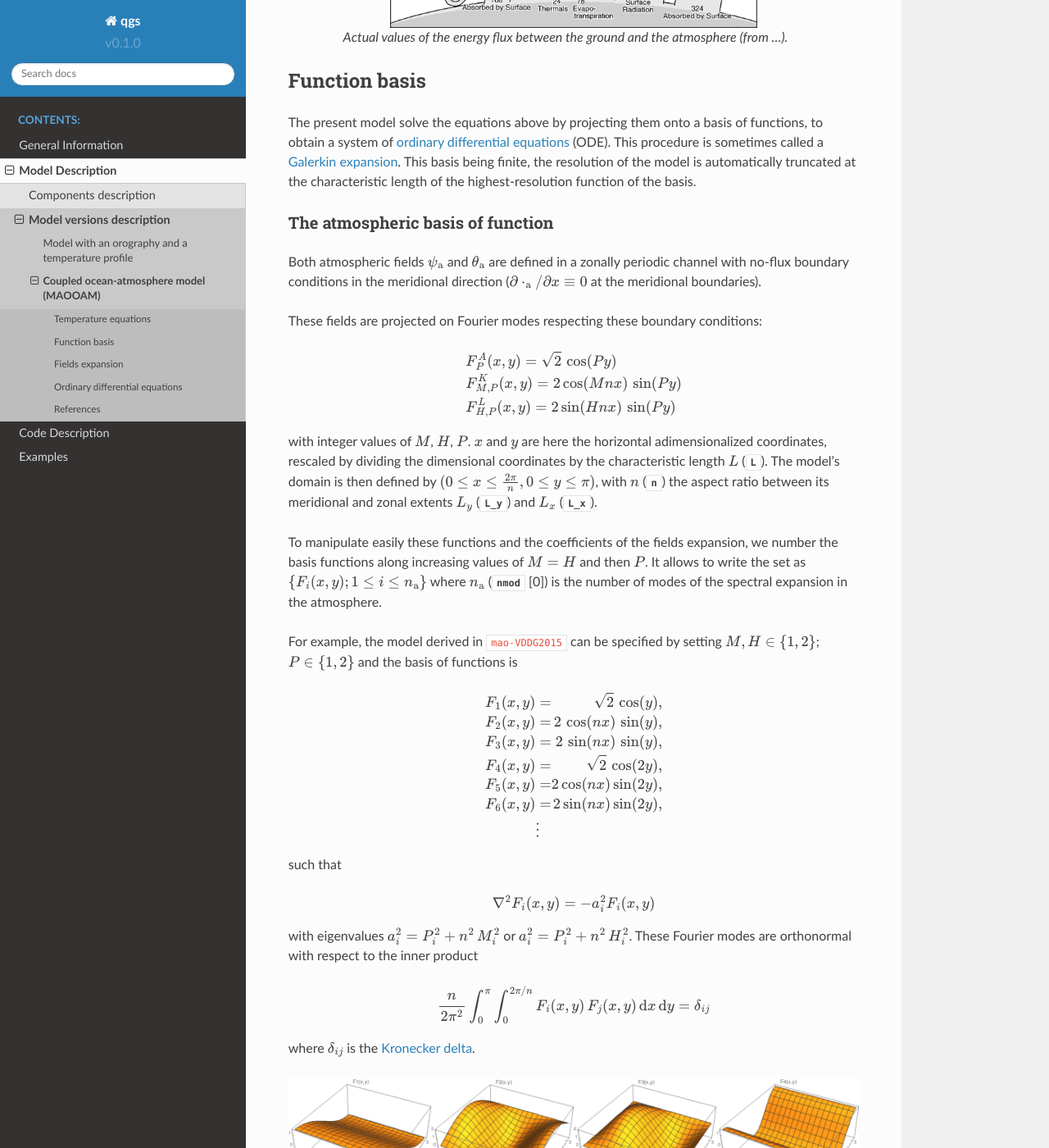
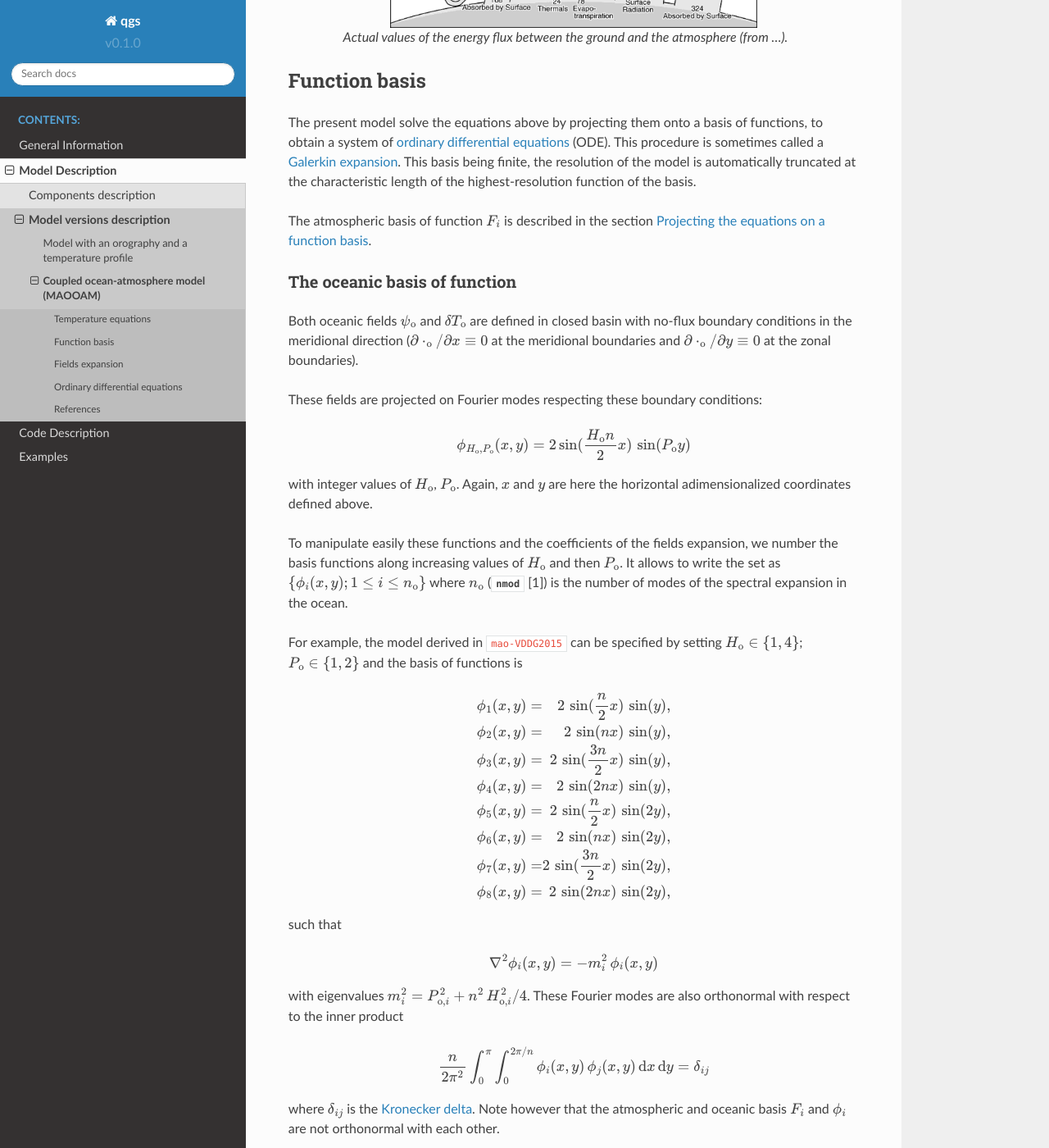
Before and after one commit to Climdyn/qgs, a Sphinx documentation site: the page built from documentation/source/files/model/maooam_model.rst, in a window 1280 px wide and 1400 px high, scrolled down 2587 px. Shown: the whole window at 82% size. Built offline with Sphinx 7.4.7 and the Read the Docs theme 2.0.0, drawn with Linux system fonts in a browser that asks for light colours; formulas are drawn with MathJax 3; cross-references to code outside the pages are shown as plain code; some of the changed text lies outside the part shown.

Commit message:
First batch of corrections

```diff
--- a/documentation/source/files/general_information.rst
+++ b/documentation/source/files/general_information.rst
@@ -8,6 +8,12 @@ on a `beta-plane`_ for the atmosphere, coupled to a simple land or
 
 Installation
 ------------
+
+.. note::
+
+    qgs is presently compatible with Linux. It should be compatible with Mac OS (not tested).
+
+    **It is not compatible with Windows for the moment**, but a Windows compatible version will be released soon.
 
 The easiest way to install is through `Anaconda`_.
 
--- a/documentation/source/files/model/atmosphere.rst
+++ b/documentation/source/files/model/atmosphere.rst
@@ -21,7 +21,7 @@ the vertical velocity :math:`\omega = \text{d}p/\text{d}t`, read
 
 .. math::
 
-    \frac{\partial}{\partial t}  \overbrace{\left(\nabla^2 \psi^1_{\rm a}\right) }^{\text{vorticity}}+ \overbrace{J(\psi^1_{\rm a}, \nabla^2 \psi^1_{\rm a})}^{\text{horizontal advection}} + \overbrace{\beta \frac{\partial \psi^1_{\rm a}}{\partial x}}^{\text{meridional advection} \\ \text{(Coriolis effect)}}
+    \frac{\partial}{\partial t}  \overbrace{\left(\nabla^2 \psi^1_{\rm a}\right) }^{\text{vorticity}}+ \overbrace{J(\psi^1_{\rm a}, \nabla^2 \psi^1_{\rm a})}^{\text{horizontal advection}} + \overbrace{\beta \frac{\partial \psi^1_{\rm a}}{\partial x}}^{\beta\text{-plane approximation} \\ \text{of the Coriolis force}}
     & = \overbrace{-k'_d \nabla^2 (\psi^1_{\rm a}-\psi^3_{\rm a})}^{\text{friction}} + \overbrace{\frac{f_0}{\Delta p} \omega}^{\text{vertical stretching}} \nonumber \\
     \frac{\partial}{\partial t} \left( \nabla^2 \psi^3_{\rm a} \right) + \, \ J(\psi^3_{\rm a}, \nabla^2 \psi^3_{\rm a}) \, \ + \qquad \beta \frac{\partial \psi^3_{\rm a}}{\partial x} \qquad
     & = +k'_d \nabla^2 (\psi^1_{\rm a}-\psi^3_{\rm a}) - \quad \ \frac{f_0}{\Delta p}  \omega \nonumber \\
--- a/documentation/source/files/model/maooam_model.rst
+++ b/documentation/source/files/model/maooam_model.rst
@@ -74,12 +74,9 @@ R_\text{a}` and :math:`R_\text{o} = R_\text{o}^0 + \delta R_\text{o}`. It result
     \gamma_{\rm a} \Big( \frac{\partial \delta T_{\rm a}}{\partial t} + J(\psi_{\rm a}, \delta T_{\rm a} )- \sigma \omega \frac{\delta p}{R}\Big) &= -\lambda (\delta T_{\rm a}- \delta T_{\rm o}) +4 \sigma_B T_{{\rm o},0}^3 \delta T_{\rm o} - 8 \epsilon_{\rm a} \sigma_B T_{{\rm a},0}^3 \delta T_{\rm a} + \delta R_{\rm a} \nonumber \\
     \gamma_{\rm o} \Big( \frac{\partial \delta T_{\rm o}}{\partial t} + J(\psi_{\rm o}, \delta T_{\rm o})\Big) &= -\lambda (\delta T_{\rm o}- \delta T_{\rm a}) -4 \sigma_B T_{{\rm o},0}^3 \delta T_{\rm o} + 4 \epsilon_{\rm a} \sigma_B T_{{\rm a},0}^3 \delta T_{\rm a} + \delta R_{\rm o}. \nonumber
 
-
-
-
 The hydrostatic relation in pressure coordinates is :math:`(\partial \Phi/\partial p)
 = -1/\rho_\text{a}` with the geopotential height :math:`\Phi = f_0\;\psi_\text{a}` and :math:`\rho_\text{a}` the dry air density. The ideal gas relation :math:`p=\rho_\text{a} R T_\text{a}`
-allows then one to write the spatially dependent atmospheric temperature anomaly :math:`\delta T_\text{a} = 2f_0\;\theta_\text{a} /R` where :math:`R` is
+and the vertical discretization of the hydrostatic relation at 500 hPa allows to write the spatially dependent atmospheric temperature anomaly :math:`\delta T_\text{a} = 2f_0\;\theta_\text{a} /R` where :math:`R` is
 the ideal gas constant.
 
 .. figure:: figures/energy_balance.png
@@ -102,62 +99,7 @@ system of `ordinary differential equations`_ (ODE). This procedure is sometimes
 This basis being finite, the resolution of the model is automatically truncated at the characteristic length of the
 highest-resolution function of the basis.
 
-The atmospheric basis of function
-^^^^^^^^^^^^^^^^^^^^^^^^^^^^^^^^^
-
-Both atmospheric fields :math:`\psi_{\rm a}` and :math:`\theta_{\rm a}` are defined in a zonally periodic channel with
-no-flux boundary conditions in the meridional direction (:math:`\partial \cdot_{\rm a} /\partial x \equiv 0` at the meridional boundaries).
-
-These fields are projected on Fourier modes respecting these boundary conditions:
-
-.. math::
-
-    &F^A_{P} (x, y)   =  \sqrt{2}\, \cos(P y) \\
-    &F^K_{M,P} (x, y) =  2\cos(M nx)\, \sin(P y) \\
-    &F^L_{H,P} (x, y) = 2\sin(H nx)\, \sin(P y)
-
-with integer values of :math:`M`, :math:`H`, :math:`P`.
-:math:`x` and :math:`y` are here the horizontal adimensionalized coordinates, rescaled
-by dividing the dimensional coordinates by the characteristic length :math:`L` (:attr:`~params.params.ScaleParams.L`).
-The model's domain is then defined by :math:`(0 \leq x \leq \frac{2\pi}{n}, 0 \leq y \leq \pi)`, with :math:`n` (:attr:`~params.params.ScaleParams.n`) the aspect ratio
-between its meridional and zonal extents :math:`L_y` (:attr:`~params.params.ScaleParams.L_y`) and :math:`L_x` (:attr:`~params.params.ScaleParams.L_x`).
-
-To manipulate easily these functions and the coefficients of the fields
-expansion, we number the basis functions along increasing values of :math:`M= H` and then :math:`P`. It allows to
-write the set as :math:`\left\{ F_i(x,y); 1 \leq i \leq n_\text{a}\right\}` where :math:`n_{\mathrm{a}}`
-(:attr:`~params.params.QgParams.nmod` [0]) is the number of modes of the spectral expansion in the atmosphere.
-
-For example, the model derived in :cite:`mao-VDDG2015` can be specified by setting :math:`M, H \in \{1,2\}`; :math:`P \in \{1,2\}` and the basis of functions is
-
-.. math::
-
-    F_1(x,y) & = &  \sqrt{2}\, \cos(y), \nonumber \\
-    F_2(x,y) & = &  2\, \cos(n x)\, \sin(y), \nonumber \\
-    F_3(x,y) & = &  2\, \sin(n x)\, \sin(y), \nonumber \\
-    F_4(x,y) & = &  \sqrt{2}\, \cos(2y), \nonumber \\
-    F_5(x,y) & = &   2  \cos(n x) \sin(2y),  \nonumber \\
-    F_6(x,y) & = &   2 \sin(n x) \sin(2y), \nonumber \\
-    & \vdots & \nonumber
-
-such that
-
-.. math::
-
-    \nabla^2 F_i(x,y) = -a^2_i F_i(x,y)
-
-with eigenvalues :math:`a_i^2 = P_i^2 + n^2 \, M_i^2` or :math:`a_i^2 = P_i^2 + n^2 \, H_i^2`.
-These Fourier modes are orthonormal with respect to the inner product
-
-.. math::
-
-    \frac{n}{2\pi^2}\int_0^\pi\int_0^{2\pi/n} F_i(x,y)\, F_j(x,y)\, \mathrm{d} x \, \mathrm{d} y = \delta_{ij}
-
-where :math:`\delta_{ij}` is the `Kronecker delta`_.
-
-.. figure:: figures/visualise_basisfunctions_atmosphere.png
-    :align: center
-
-    The first 10 basis functions :math:`F_i` evaluated on the nondimensional domain of the model.
+The atmospheric basis of function :math:`F_i` is described in the section :ref:`files/model/oro_model:Projecting the equations on a function basis`.
 
 The oceanic basis of function
 ^^^^^^^^^^^^^^^^^^^^^^^^^^^^^
@@ -229,7 +171,7 @@ The fields of the model can expanded on these basis according to
      \delta T_\text{o}(x,y) &= \sum_{j=1}^{n_\text{o}} \delta T_{\text{o},j} \; \phi_j(x,y).
 
 In the expansion for :math:`\psi_\text{o}`, a term :math:`\overline{\phi_j}` is added to the oceanic
-basis function :math:`\phi_j` in order to give it a vanishing spatial
+basis function :math:`\phi_j` in order to get a vanishing spatial
 average. This is required to guarantee mass conservation in the ocean, but otherwise does not affect the dynamics. Indeed,
 it can be added a posteriori when plotting the field
 :math:`\psi_\text{o}`. This term is non-zero for odd :math:`P_\text{o}` and
--- a/documentation/source/files/model/oro_model.rst
+++ b/documentation/source/files/model/oro_model.rst
@@ -42,7 +42,7 @@ The equations governing the time evolution of the mean and shear streamfunctions
     & \qquad \qquad \qquad \qquad \qquad \qquad = - 2 \, k'_d \nabla^2 \theta_{\rm a} + \frac{k_d}{2} \nabla^2 (\psi_{\rm a} - \theta_{\rm a}) + \frac{f_0}{\Delta p}  \omega
 
 :math:`\psi_{\rm a}` and :math:`\theta_{\rm a}` are often referred to as respectively the `barotropic`_ and `baroclinic`_ streamfunctions.
-On the other hand, the thermodynamic equation governing the mean `potential temperature`_ :math:`T_{\rm a} = (\theta^1_{\rm a} + \theta^3_{\rm a})/2`, where :math:`\theta^1_{\rm a}` and :math:`\theta^3_{\rm a}` are the mean potential temperature in respectively the higher and lower layer, is given by :cite:`om-V2006`
+On the other hand, the thermodynamic equation governing the mean `potential temperature`_ :math:`T_{\rm a} = (T^1_{\rm a} + T^3_{\rm a})/2`, where :math:`T^1_{\rm a}` and :math:`T^3_{\rm a}` are the mean potential temperature in respectively the higher and lower layer, is given by :cite:`om-V2006`
 
 .. math::
 
@@ -145,7 +145,6 @@ the vertical velocity :math:`\omega(x,y)` have also to be decomposed onto the ei
 These fields can be specified in the model by setting the (non-dimensional) vectors :attr:`~params.params.ScaleParams.hk`
 and :attr:`~params.params.AtmosphericTemperatureParams.thetas` (:math:`h` is scaled by the characteristic height :math:`H_{\rm a}` of each layer,
 :math:`\theta^\star` is scaled by :math:`A f_0^2 L^2` (see section below)).
-These spectral expansions of the fields involved in the `quasi-geostrophic`_ model give its name to the present implementation.
 
 Ordinary differential equations
 -------------------------------
--- a/documentation/source/files/technical_description.rst
+++ b/documentation/source/files/technical_description.rst
@@ -23,7 +23,7 @@ merge :math:`c_i`, :math:`m_{i,j}`, and :math:`t_{i,j,k}` into the tensor
 
 The tensor :math:`\mathcal{T}` is computed and stored in the :class:`~tensor.qgtensor.QgTensor`.
 Recasting the system of ordinary differential
-equations for $\eta_i$ in the form of a tensor contraction has certain
+equations for :math:`\eta_i` in the form of a tensor contraction has certain
 advantages. Indeed, the symmetry of the tensor contraction allows for a unique representation
 of :math:`\mathcal{T}_{i,j,k}`, if it is taken to be upper triangular in the last two
 indices (:math:`\mathcal{T}_{i,j,k} \equiv 0` if :math:`j > k`). Since
```
Also changed, not shown: other parts of documentation/source/files/model/atmosphere.rst (+1 -1 lines), other parts of documentation/source/files/model/maooam_model.rst (+1 -1 lines), other parts of documentation/source/files/model/oro_model.rst (+1 -1 lines), other parts of documentation/source/files/technical_description.rst (+1 -1 lines), README.md (+4 -0 lines), documentation/source/files/model/ocean.rst (+6 -4 lines), documentation/source/files/model/ref.bib (+10 -10 lines), 5 other files.
